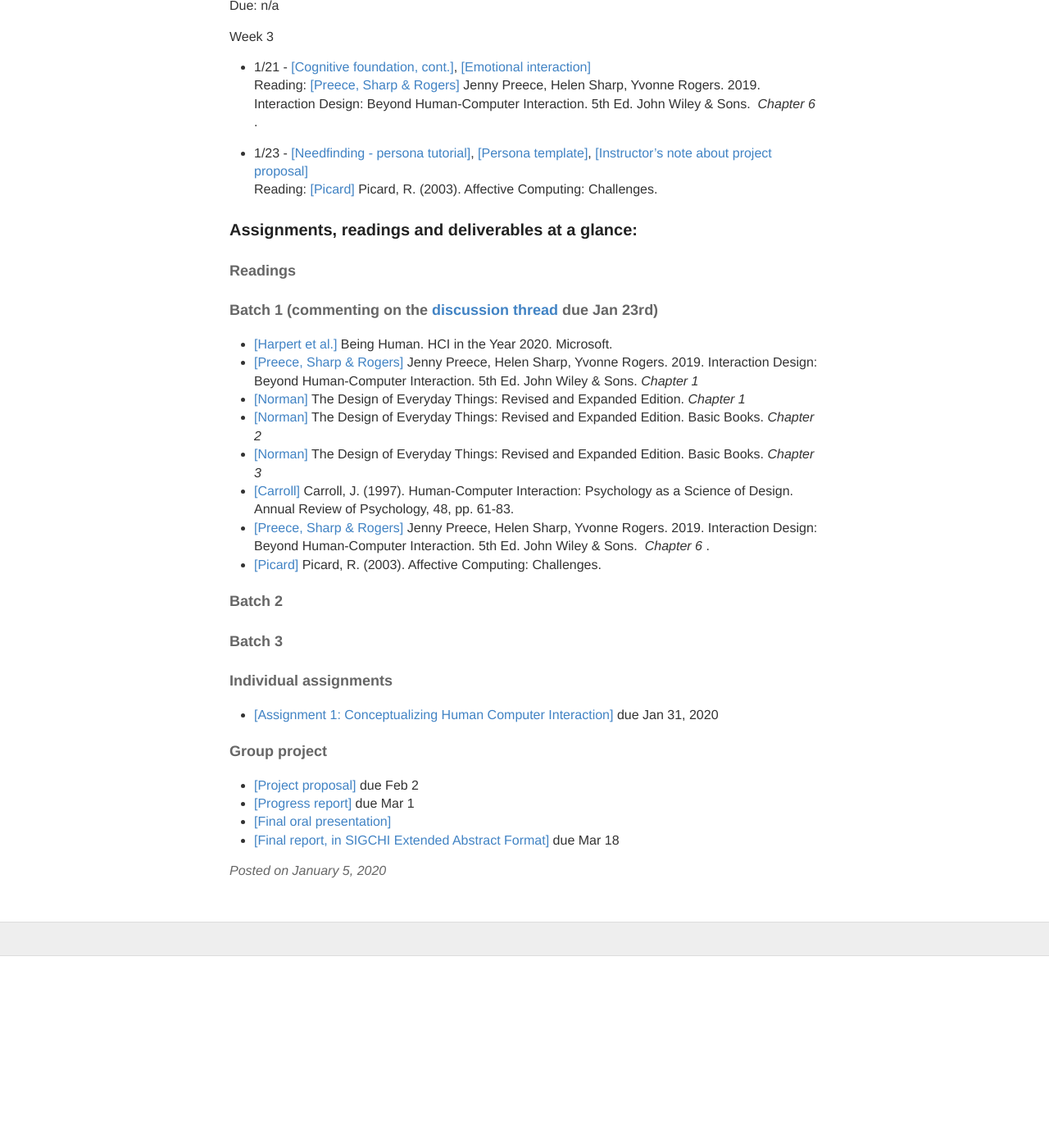
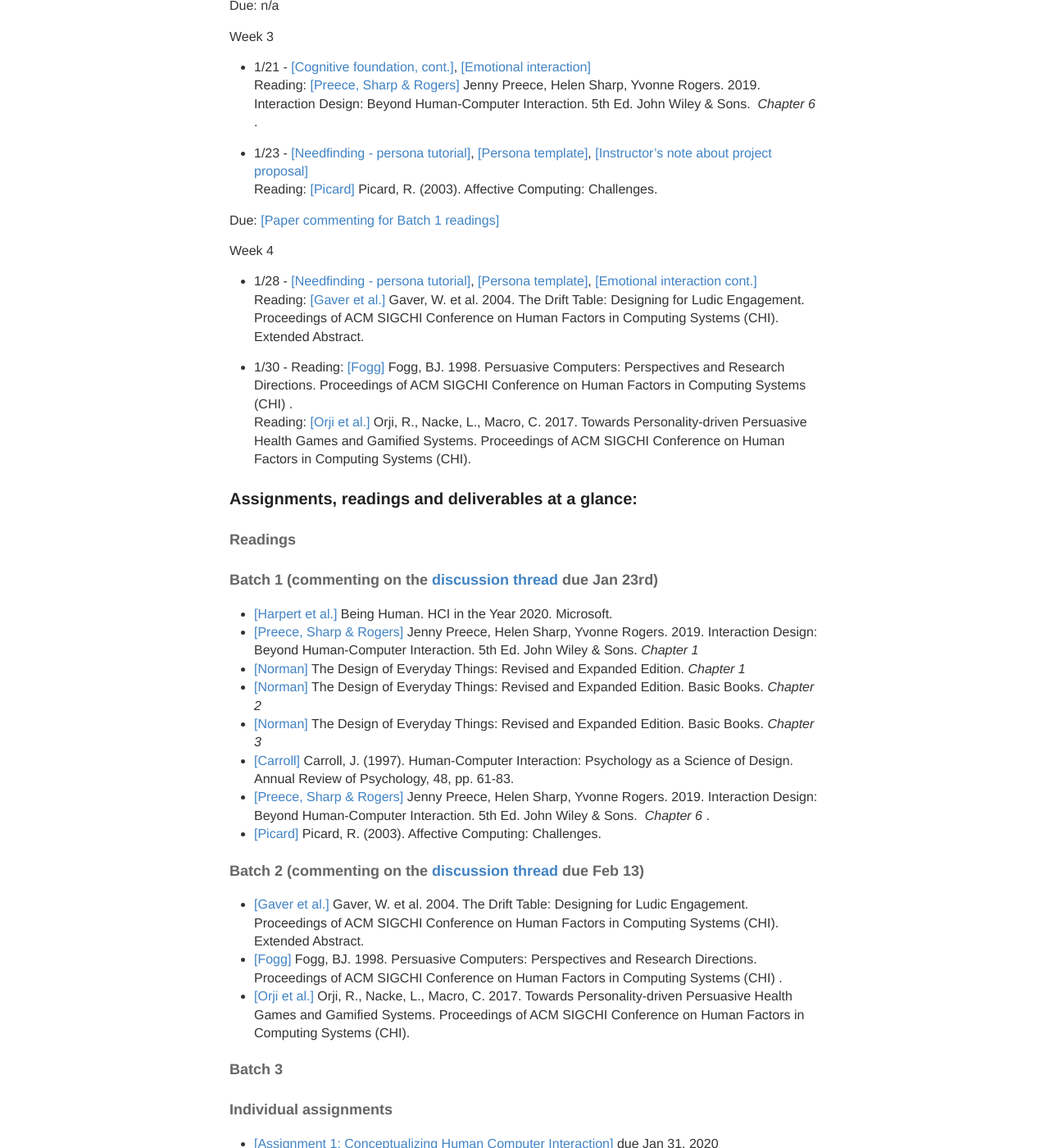
Before and after one commit to hciwang/hciwang.github.io, a Jekyll site: the page built from _posts/2020-1-5-lectures.md, in a window 1280 px wide and 1400 px high, scrolled down 948 px. Shown: the whole window at 82% size. Built offline with Jekyll 4.4.1, drawn with Linux system fonts in a browser that asks for light colours; before the commit the page ends 2114 px from its top, so only the background shows below that.

Commit message:
Update 2020-1-5-lectures.md

```diff
--- a/_posts/2020-1-5-lectures.md
+++ b/_posts/2020-1-5-lectures.md
@@ -36,6 +36,16 @@
 - 1/23 - [[Needfinding - persona tutorial]](https://canvas.ucdavis.edu/courses/413583/files/folder/Lectures?preview=7635631), [[Persona template]](https://asinthecity.com/2011/05/13/explaining-personas-used-in-ux-design-%E2%80%93-part-2/),  [[Instructor's note about project proposal]](https://canvas.ucdavis.edu/courses/413583/files/?preview=7635610)
 Reading: [[Picard]](https://affect.media.mit.edu/pdfs/03.picard.pdf) Picard, R. (2003). Affective Computing: Challenges.
 
+Due: [[Paper commenting for Batch 1 readings]](https://canvas.ucdavis.edu/courses/413583/discussion_topics/401711)
+
+
+Week 4
+- 1/28 - [[Needfinding - persona tutorial]](https://canvas.ucdavis.edu/courses/413583/files/folder/Lectures?preview=7635631), [[Persona template]](https://asinthecity.com/2011/05/13/explaining-personas-used-in-ux-design-%E2%80%93-part-2/), [[Emotional interaction cont.]](https://canvas.ucdavis.edu/courses/413583/files/folder/Lectures?preview=7630014)
+Reading: [[Gaver et al.]](https://canvas.ucdavis.edu/courses/413583/files/folder/Readings?preview=7679623) Gaver, W. et al. 2004. The Drift Table: Designing for Ludic Engagement. Proceedings of ACM SIGCHI Conference on Human Factors in Computing Systems (CHI). Extended Abstract.
+
+- 1/30 -
+Reading: [[Fogg]](https://canvas.ucdavis.edu/courses/413583/files/folder/Readings?preview=7679622) Fogg, BJ. 1998. Persuasive Computers: Perspectives and Research Directions. Proceedings of ACM SIGCHI Conference on Human Factors in Computing Systems (CHI) .
+Reading: [[Orji et al.]](https://canvas.ucdavis.edu/courses/413583/files/folder/Readings?preview=7679621) Orji, R., Nacke, L., Macro, C. 2017. Towards Personality-driven Persuasive Health  Games and Gamified Systems. Proceedings of ACM SIGCHI Conference on Human Factors in Computing Systems (CHI).
 
 
 
@@ -52,7 +62,10 @@
 - [[Preece, Sharp & Rogers]](http://www.id-book.com/) Jenny Preece, Helen Sharp, Yvonne Rogers. 2019. Interaction Design: Beyond Human-Computer Interaction. 5th Ed. John Wiley & Sons.  *Chapter 6* .
 - [[Picard]](https://affect.media.mit.edu/pdfs/03.picard.pdf) Picard, R. (2003). Affective Computing: Challenges.
 
-#### Batch 2
+#### Batch 2 (commenting on the [discussion thread](https://canvas.ucdavis.edu/courses/413583/discussion_topics/410685) due Feb 13)
+- [[Gaver et al.]](https://canvas.ucdavis.edu/courses/413583/files/folder/Readings?preview=7679623) Gaver, W. et al. 2004. The Drift Table: Designing for Ludic Engagement. Proceedings of ACM SIGCHI Conference on Human Factors in Computing Systems (CHI). Extended Abstract.
+- [[Fogg]](https://canvas.ucdavis.edu/courses/413583/files/folder/Readings?preview=7679622) Fogg, BJ. 1998. Persuasive Computers: Perspectives and Research Directions. Proceedings of ACM SIGCHI Conference on Human Factors in Computing Systems (CHI) .
+- [[Orji et al.]](https://canvas.ucdavis.edu/courses/413583/files/folder/Readings?preview=7679621) Orji, R., Nacke, L., Macro, C. 2017. Towards Personality-driven Persuasive Health  Games and Gamified Systems. Proceedings of ACM SIGCHI Conference on Human Factors in Computing Systems (CHI).
 
 #### Batch 3
 
```
